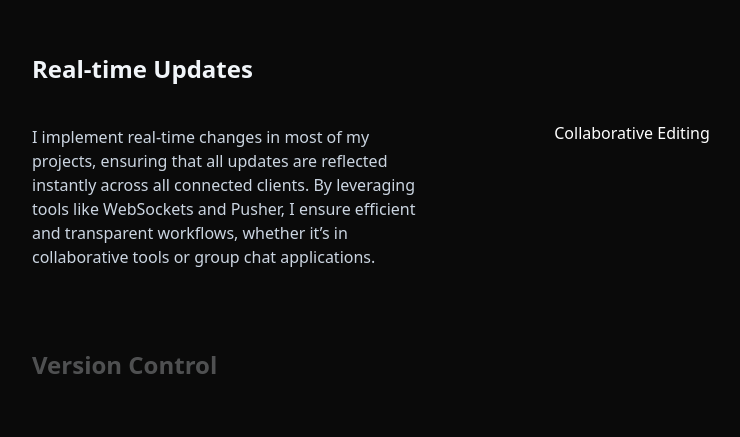
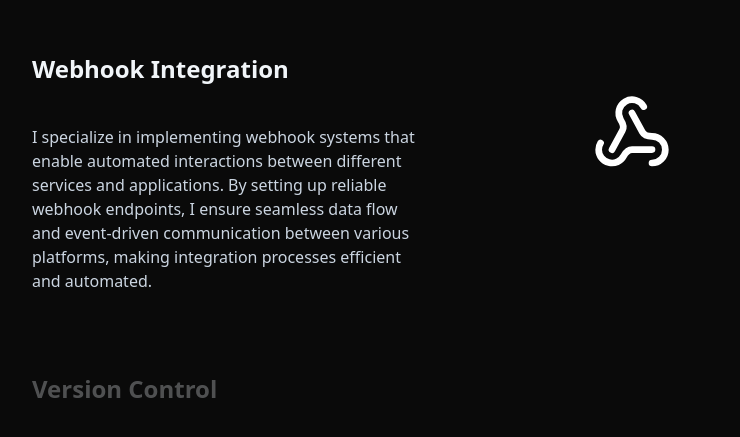
Before and after one commit to janhavikendre/Portfolio, a Next.js app: page / in a window 1280 px wide. Shown: the part 849-1286 px from the top of the page, without its empty margins (236-976 px from the left). Built offline with nearby package versions, Linux system fonts and the light colour scheme.

Commit message:
Update about.tsx

```diff
--- a/components/about.tsx
+++ b/components/about.tsx
@@ -2,15 +2,16 @@
 import React from "react";
 import { StickyScroll } from "./ui/StickyScroll";
 import Image from "next/image";
+import { Github ,Webhook,BookOpen} from 'lucide-react';
 
 const content = [
   {
-    title: "Real-time Updates",
+    title: "Webhook Integration",
     description:
-      "I implement real-time changes in most of my projects, ensuring that all updates are reflected instantly across all connected clients. By leveraging tools like WebSockets and Pusher, I ensure efficient and transparent workflows, whether it’s in collaborative tools or group chat applications.",
+      "I specialize in implementing webhook systems that enable automated interactions between different services and applications. By setting up reliable webhook endpoints, I ensure seamless data flow and event-driven communication between various platforms, making integration processes efficient and automated.",
     content: (
       <div className="h-full w-full bg-[linear-gradient(to_bottom_right,var(--cyan-500),var(--emerald-500))] flex items-center justify-center text-white">
-        Collaborative Editing
+        <Webhook size={80} />
       </div>
     ),
   },
@@ -20,13 +21,7 @@ const content = [
       "In my projects, I integrate version control systems like GitHub to ensure smooth collaboration with other developers and prevent the chaos of manual updates. From handling large codebases to maintaining clean version histories, my approach to version control is seamless and efficient",
     content: (
       <div className="h-full w-full  flex items-center justify-center text-white">
-        <Image
-          src="https://raw.githubusercontent.com/adrianhajdin/portfolio/aa3fc6de5066925313070cbb5bdce9d85cc89241/public/b1.svg"
-          width={300}
-          height={300}
-          className="h-full w-full object-cover"
-          alt="linear board demo"
-        />
+        <Github size={80} />
       </div>
     ),
   },
@@ -35,8 +30,8 @@ const content = [
     description:
       "I am not only focused on building scalable applications but also on making them user-friendly. Whether you're a team looking to build collaborative platforms or an individual needing to streamline your workflows, I can help create tailored solutions that meet your specific needs.",
     content: (
-      <div className="h-full w-full bg-[linear-gradient(to_bottom_right,var(--orange-500),var(--yellow-500))] flex items-center justify-center text-white">
-        Version control
+      <div className="h-full w-full  flex items-center justify-center text-white">
+        <BookOpen   size={80} />
       </div>
     ),
   },
```
